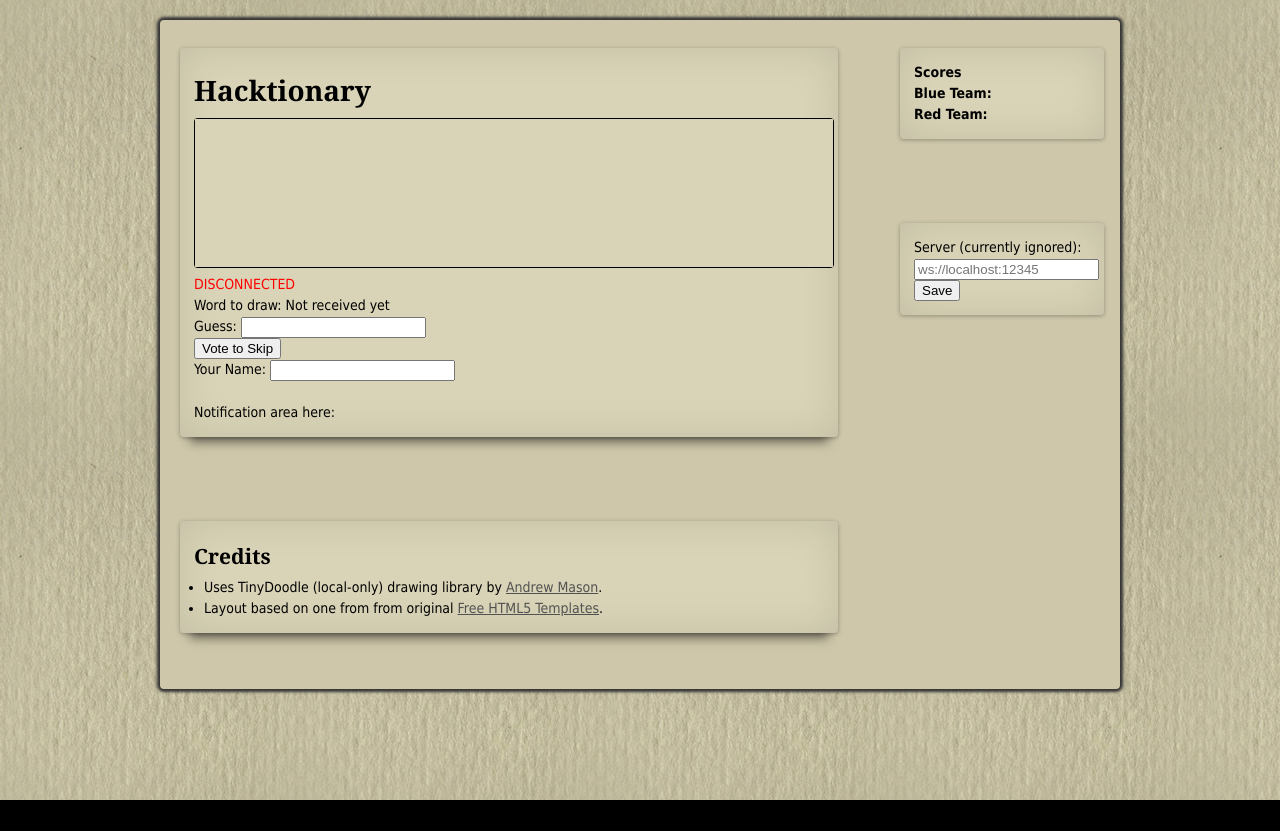
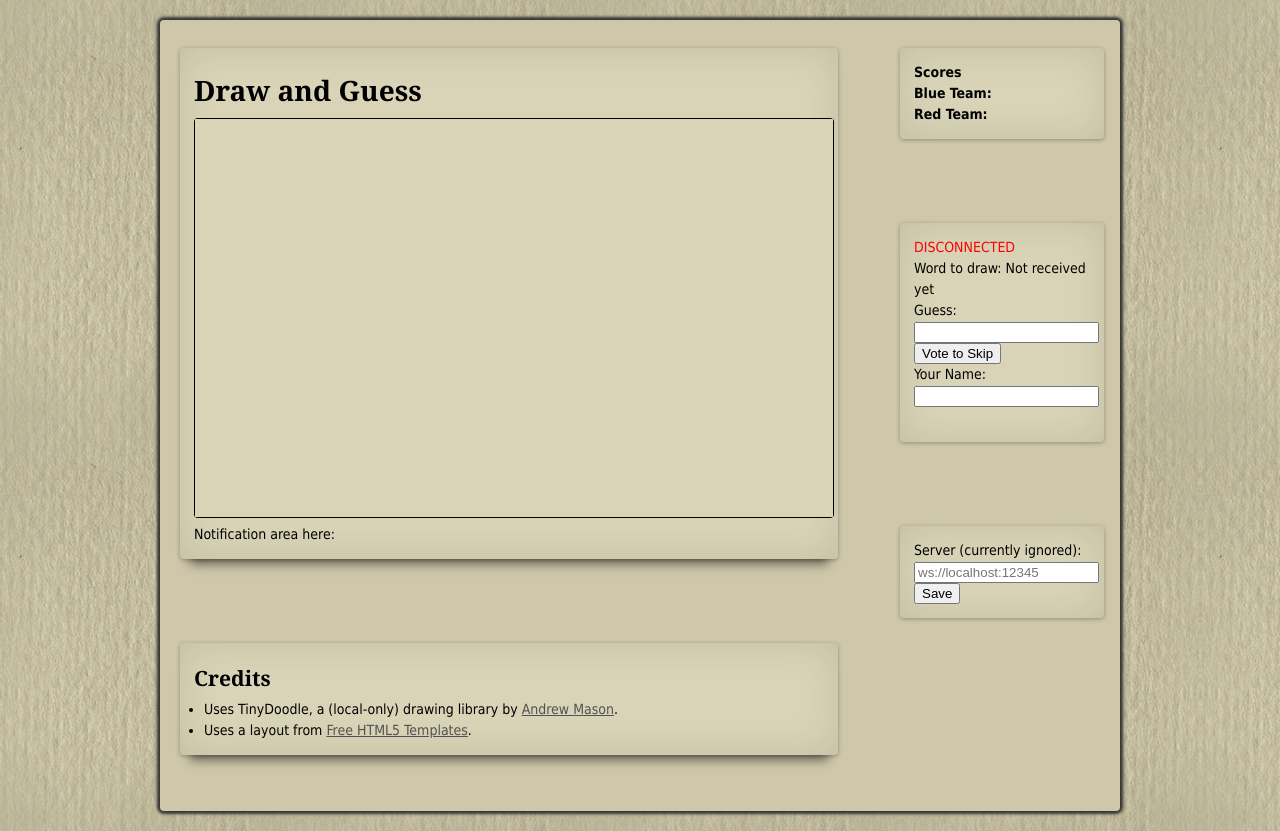
Before and after one commit to nbogie/draw-and-guess-haskell, a plain HTML site: page client/index.html in a window 1280 px wide. Before the commit the page ends 800 px from the top, so only its background shows below. Drawn offline with nearby package versions, Linux system fonts and the light colour scheme.

Commit message:
make draw area bigger.  move input form to rhs.

```diff
--- a/client/index.html
+++ b/client/index.html
@@ -20,9 +20,9 @@
       <div class="row">
         <div class="col col_12">
           <div class="contentboxes">
-            <h1>Hacktionary</h1>
+            <h1>Draw and Guess</h1>
             <div id="canvas_wrapper">
-              <canvas width="640" height="150" id="doodle_canvas">
+              <canvas width="640" height="400" id="doodle_canvas">
               <div id="no_doodle_canvas">
                 <code>canvas</code> element not supported.
               </div>
@@ -30,16 +30,6 @@
             </div>
 
             <div id="column2">
-              <div id="playstate">Not connected</div>
-                Word to draw: <span id="wordtodraw">Not received yet</span>
-              <div id="guessform">
-                <label for="guessBox">Guess: </label><input id='guessBox' type="text"/>
-              </div>
-              <input type="button" value="Vote to Skip" id="voteskip"/>
-              <div id="nameform">
-                <label for="nameBox">Your Name: </label><input id='nameBox' type="text"/>
-              </div>
-              <br/>
               Notification area here:
               <ul id="notification">
               </ul>
@@ -52,8 +42,8 @@
             <div id="credits">
               <h2>Credits</h2>
               <ul>
-                <li>Uses TinyDoodle (local-only) drawing library by <a href="http://coderonfire.com/">Andrew Mason</a>.  </li>
-                <li>Layout based on one from from original <a href="http://freehtml5templates.com">Free HTML5 Templates</a>.</li>
+                <li>Uses TinyDoodle, a (local-only) drawing library by <a href="http://coderonfire.com/">Andrew Mason</a>.  </li>
+                <li>Uses a layout from <a href="http://freehtml5templates.com">Free HTML5 Templates</a>.</li>
               </ul>
             </div>
           </div>
@@ -72,6 +62,19 @@
               <ul id="team1list">
               </ul>
             </div>
+          </div>
+          <div class="menuboxes">
+              <div id="playstate">Not connected</div>
+                Word to draw: <span id="wordtodraw">Not received yet</span>
+              <div id="guessform">
+                <label for="guessBox">Guess: </label><input id='guessBox' type="text"/>
+              </div>
+              <input type="button" value="Vote to Skip" id="voteskip"/>
+              <div id="nameform">
+                <label for="nameBox">Your Name: </label><input id='nameBox' type="text"/>
+              </div>
+              <br/>
+
           </div>
           <div class="menuboxes">
             <div id="serverform">
```
Also changed, not shown: docs/thoughts.txt.
